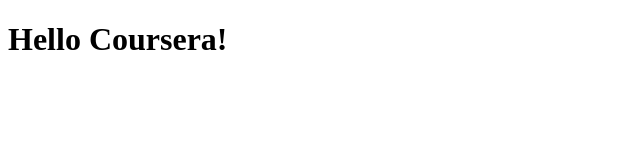
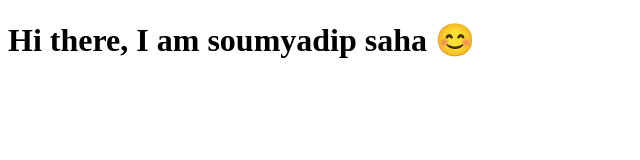
Before and after one commit to saha204/coursera.test, a plain HTML site: page site/index.html in a window 1280 px wide. Shown: the whole page, without its empty margins (0-640 px from the left). Drawn offline with Linux system fonts and the light colour scheme.

Commit message:
Small addition to our page content.

```diff
--- a/site/index.html
+++ b/site/index.html
@@ -6,6 +6,6 @@
 	<title>Hello Coursera</title>
 </head>
 <body>
-<h1>Hello Coursera!</h1>
+<h1>Hi there, I am soumyadip saha 😊</h1>
 </body>
 </html>
```
